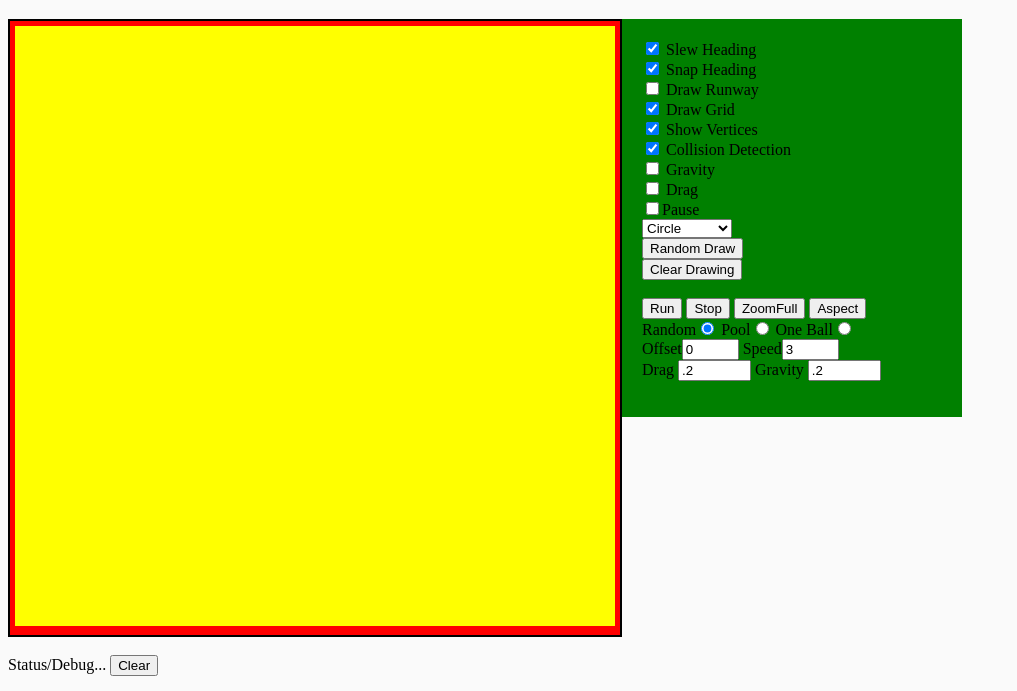
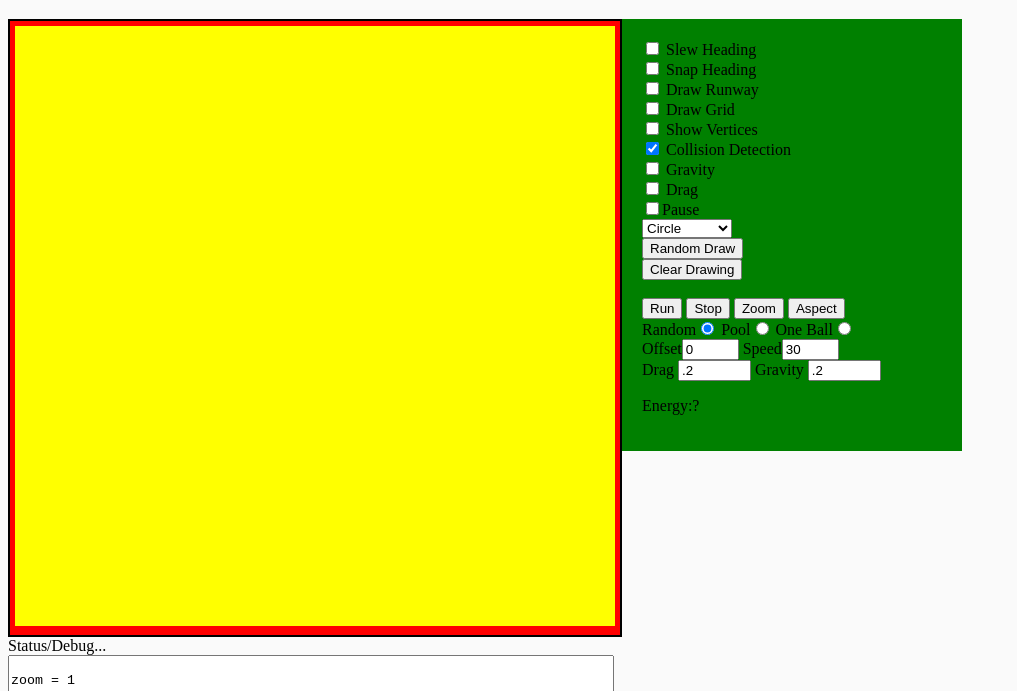
Before and after one commit to weecabin/JSAnywhere, a website: page Canvas Play/index.html in a window 1280 px wide. Shown: the part 61-752 px from the top of the page, without its empty margins (0-1017 px from the left). Drawn offline with nearby package versions, Linux system fonts and the light colour scheme.

Commit message:
Update index.html

```diff
--- a/Canvas Play/index.html
+++ b/Canvas Play/index.html
@@ -15,11 +15,11 @@ Your browser does not support the HTML canvas tag.</canvas>
 </div>
 
 <div id="drawitemdiv">
-<input id="slewheading" type="checkbox" checked> Slew Heading<br>
-<input id="snapheading" type="checkbox" checked> Snap Heading<br>
-<input id="drawrunway" type="checkbox" > Draw Runway<br>
-<input id="drawgrid" type="checkbox" checked> Draw Grid<br>
-<input id="showvertices" type="checkbox" checked> Show Vertices<br>
+<input id="slewheading" type="checkbox" unchecked> Slew Heading<br>
+<input id="snapheading" type="checkbox" unchecked> Snap Heading<br>
+<input id="drawrunway" type="checkbox" unchecked> Draw Runway<br>
+<input id="drawgrid" type="checkbox" unchecked> Draw Grid<br>
+<input id="showvertices" type="checkbox" unchecked> Show Vertices<br>
 <input id="collisionon" type="checkbox" checked> Collision Detection<br>
 <input id="gravityon" type="checkbox" onchange="Gravity()"> Gravity<br>
 <input id="dragon" type="checkbox" onchange="Drag()"> Drag<br>
@@ -37,26 +37,25 @@ Your browser does not support the HTML canvas tag.</canvas>
 <input type="button" value="Clear Drawing" onclick="Clear()"><br><br>
 <input type="button" value="Run" onclick="Animate(true)">
 <input type="button" value="Stop" onclick="Animate(false)">
-<input type="button" value="ZoomFull" onclick="ZoomFull()">
+<input type="button" value="Zoom" onclick="Zoom()">
 <input type="button" value="Aspect" onclick="CanvasSize()"><br>
 Random<input type="radio" id="random" name="option" checked>
 Pool<input type="radio" id="pool" name="option">
 One Ball<input type="radio" id="oneball" name="option"><br>
 Offset<input id="offset" type="text" size="4" value="0">
-Speed<input id="speed" type="text" size="4" value="3"><br>
+Speed<input id="speed" type="text" size="4" value="30"><br>
 Drag <input id="drag" type="text" size="6" value=".2">
 Gravity <input id="gravity" type="text" size="6" value=".2"><br>
-<p id="objcount" value=""></p>
-<p id="framecount" value=""></p>
-
+<p id="info" value=""></p>
+<p>
+Energy:<span id="energy">?</span>
+</p>
 </div>
 
 <div class="divider"/>
 
 <div class="floatleft">
-  <br>
-  Status/Debug... <input type="button" value="Clear" onclick="ClearStatus()">
-  <br><br>
+  Status/Debug...<br>
   <textarea id="status" value="Status..."></textarea>
 </div>
 
```
